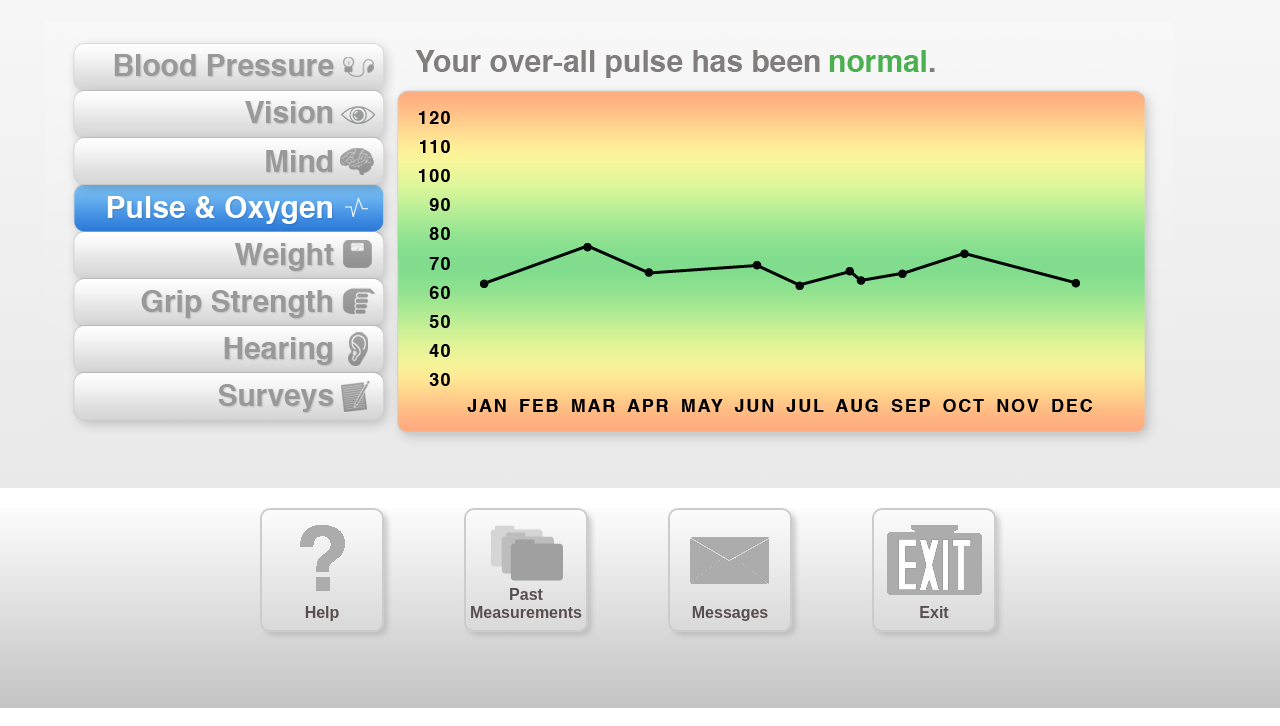
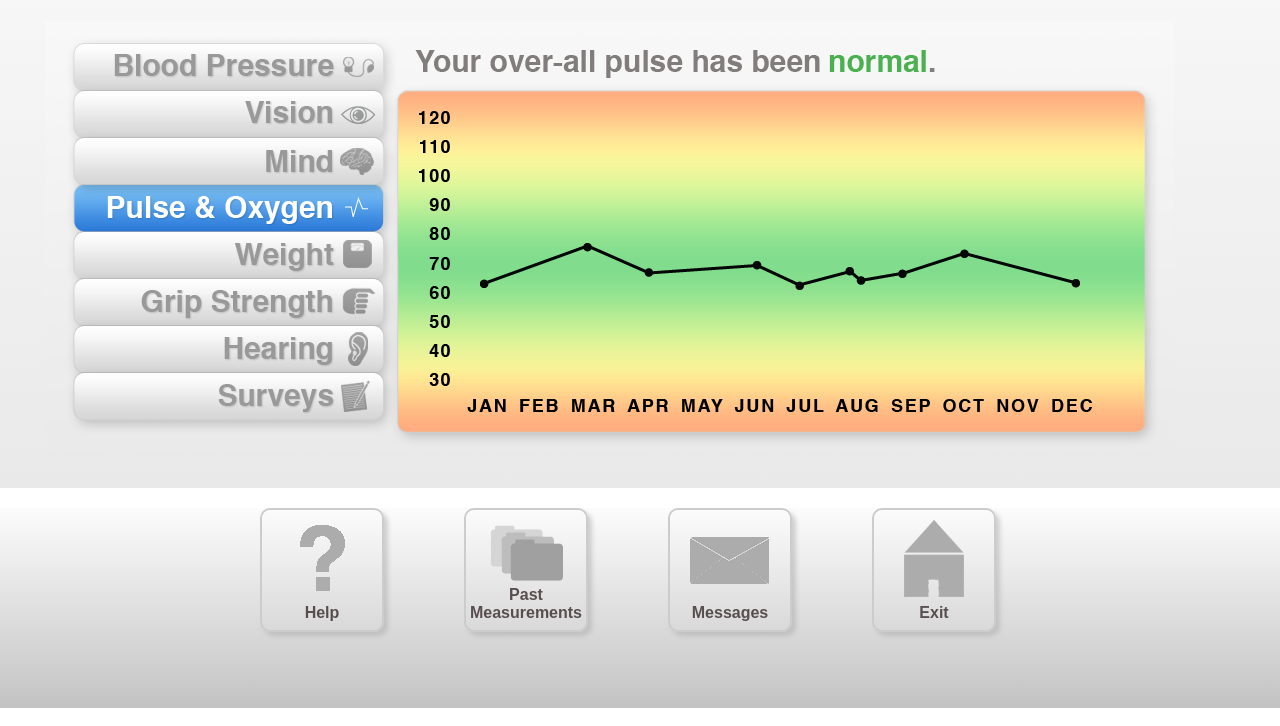
Before and after one commit to cduruk/touchkiosk, a plain HTML site: page history.html in a window 1280 px wide. Shown: the part 132-858 px from the top of the page. Drawn offline with Linux system fonts and the light colour scheme.

Commit message:
change the home button

```diff
--- a/history.html
+++ b/history.html
@@ -62,7 +62,7 @@
             Messages
           </p>
         </div>
-        <div id="small4" class="small_button">
+        <div style="background-image: url(images/bottom/home.png);background-repeat:no-repeat;background-position: center 10px;" id="homebutton" class="small_button">
           <p>
             Exit
           </p>
@@ -75,6 +75,8 @@
   <script type="text/javascript" src="scripts/touch.js"><!-- SCRIPT tag must be located right before end of body --></script>
   <script type="text/javascript">
   // document.getElementById('big3').addEventListener('mousedown', function(){ dosound(); setTimeout("window.location = 'pulse1.html';", 800); },false);
+
+  document.getElementById('homebutton').addEventListener('mousedown', function(){ dosound(); setTimeout("window.location = 'index.html';", 800); },false);
 
   // This is the tooltip trigger.
   $('#small1').tooltip({
--- a/styles/messages.css
+++ b/styles/messages.css
@@ -53,3 +53,10 @@
   height:62px;
   background-image: url(../images/messages/button-2.png);
 }
+
+
+#homebutton{
+  background-image: url(../images/bottom/home.png);
+  background-repeat:no-repeat;
+  background-position: center 15px;
+}
--- a/styles/screen.css
+++ b/styles/screen.css
@@ -101,7 +101,7 @@ p {
   background-position: center 27px
 }
 
-#bottom #bottom_main #small4{
+#index #bottom #bottom_main #small4{
   background-image: url(../images/bottom/exit.png);
   background-repeat:no-repeat;
   background-position: center 15px
```
Also changed, not shown: index.html (+1 -0 lines), messages.html (+3 -1 lines), images/bottom/home.png (added).
